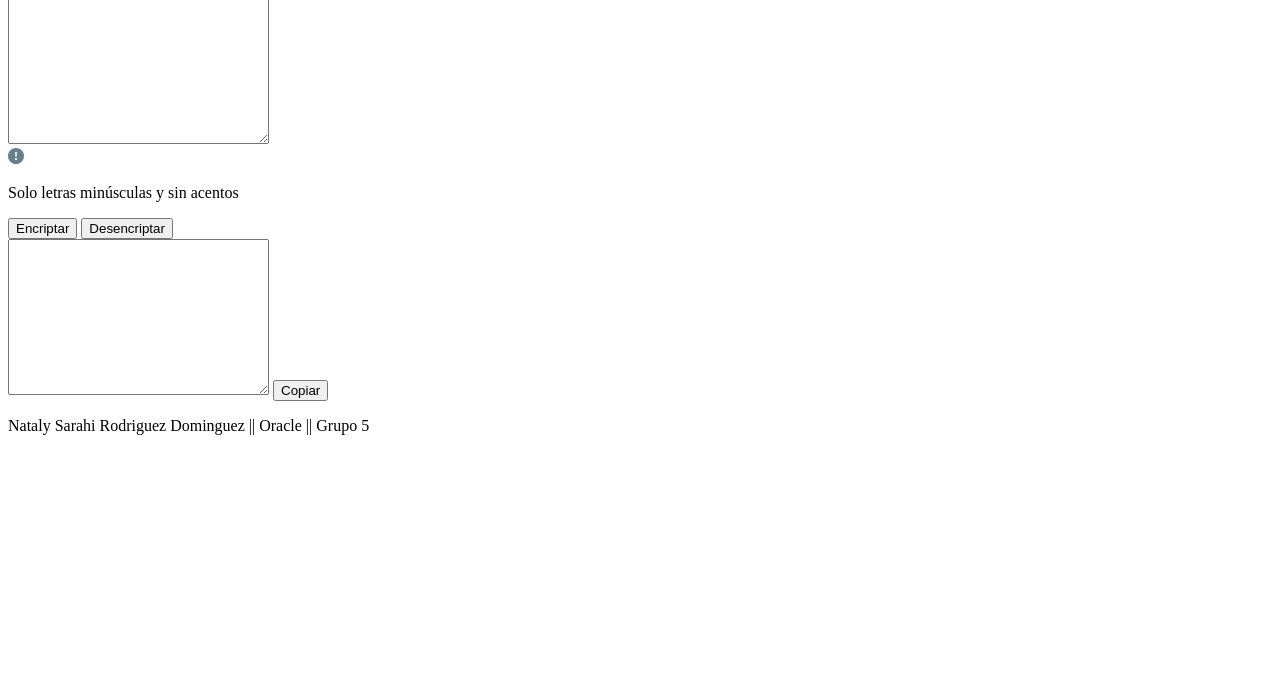
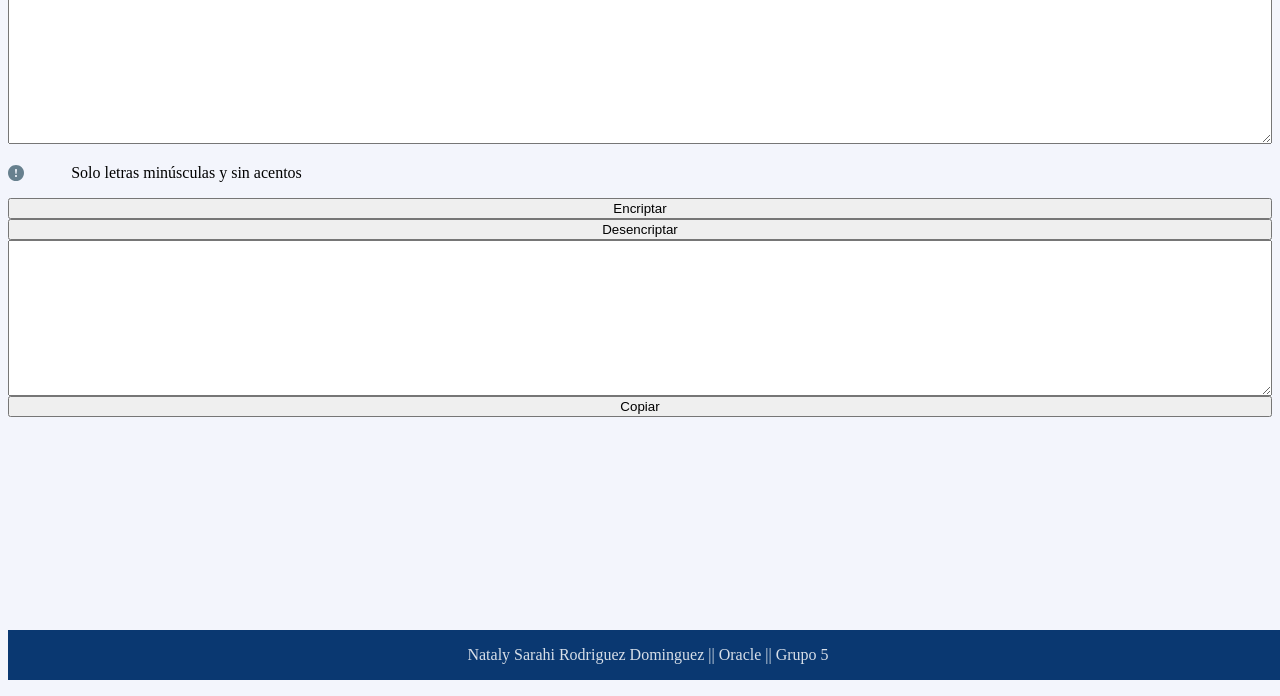
Before and after one commit to sarahdelaroda/EncriptadorOracle, a plain HTML site: page index.html in a window 1280 px wide. Shown: the part 120-816 px from the top of the page. Drawn offline with Linux system fonts and the light colour scheme.

Commit message:
Maquetacion de version telefono

```diff
--- a/css/style.css
+++ b/css/style.css
@@ -0,0 +1,58 @@
+:root {
+    --fondo:#F3F5FC;
+    --primario:#0A3871;
+    --secundario:#D8DFE8;
+    --advertencia: #495057;
+}
+
+html {
+    font-size: 62.5%;
+    box-sizing: border-box; /* Hack para Box Model **/
+    /*scroll-snap-type: y mandatory;*/
+    min-height: 100vh
+}
+
+*, *:before, *:after {
+    box-sizing: inherit;
+}
+
+body{
+    background-color: var(--fondo);
+    font-size: 1.6rem;
+    min-height: 100vh;
+    overflow-x: hidden;
+}
+
+footer{
+    text-align: center;
+    position: fixed;
+    bottom:0;
+    width: 100%;
+    background-color: var(--primario);
+    color:var(--secundario);
+}
+
+.instrucciones{
+    display: grid;
+    grid-template-columns: 5% 95%
+}
+
+.img-warning{
+   display: flex;
+   align-items: center; /*Centrar verticalmente cuando se activa flex*/
+   /* justify-content: center; Centrar horizontalmente cuando se activa flex*/
+}
+
+.resultados-area{
+    display:flex;
+    flex-direction: column;
+}
+
+.botones{
+    display: flex;
+    flex-direction: column;
+}
+
+.ingresara{
+    width: 100%;;
+}
--- a/index.html
+++ b/index.html
@@ -19,12 +19,12 @@
             <div class="contenedor">
                 <!--Seccion donde se lee el codigo-->
                 <div>
-                <textarea name="" id="" cols="30" rows="10"></textarea>
+                    <textarea class="ingresara" name="" id="" cols="30" rows="10"></textarea>
                 </div>
                 <!--Seccion donde se encuentran los botones-->
                 <div>
                     <div class="instrucciones">
-                    <div>
+                        <div class="img-warning">
                             <svg width="16" height="16" viewBox="0 0 16 16" fill="none" xmlns="http://www.w3.org/2000/svg">
                             <path d="M16 8C16 10.1217 15.1571 12.1566 13.6569 13.6569C12.1566 15.1571 10.1217 16 8 16C5.87827 16 3.84344 15.1571 2.34315 13.6569C0.842855 12.1566 0 10.1217 0 8C0 5.87827 0.842855 3.84344 2.34315 2.34315C3.84344 0.842855 5.87827 0 8 0C10.1217 0 12.1566 0.842855 13.6569 2.34315C15.1571 3.84344 16 5.87827 16 8ZM8 4C7.87361 4.00007 7.74863 4.02662 7.63312 4.07793C7.51761 4.12924 7.41413 4.20418 7.32934 4.29791C7.24456 4.39165 7.18035 4.5021 7.14084 4.62217C7.10134 4.74223 7.08743 4.86923 7.1 4.995L7.45 8.502C7.46176 8.63977 7.5248 8.76811 7.62664 8.86164C7.72849 8.95516 7.86173 9.00705 8 9.00705C8.13827 9.00705 8.27151 8.95516 8.37336 8.86164C8.4752 8.76811 8.53824 8.63977 8.55 8.502L8.9 4.995C8.91257 4.86923 8.89866 4.74223 8.85915 4.62217C8.81965 4.5021 8.75544 4.39165 8.67066 4.29791C8.58587 4.20418 8.48239 4.12924 8.36688 4.07793C8.25137 4.02662 8.12639 4.00007 8 4ZM8.002 10C7.73678 10 7.48243 10.1054 7.29489 10.2929C7.10736 10.4804 7.002 10.7348 7.002 11C7.002 11.2652 7.10736 11.5196 7.29489 11.7071C7.48243 11.8946 7.73678 12 8.002 12C8.26722 12 8.52157 11.8946 8.70911 11.7071C8.89664 11.5196 9.002 11.2652 9.002 11C9.002 10.7348 8.89664 10.4804 8.70911 10.2929C8.52157 10.1054 8.26722 10 8.002 10Z" fill="#67808E"/>
                             </svg>
@@ -39,7 +39,7 @@
                     </div>
                 </div>
                 <!--Seccion para mostrar resultados-->
-            <div>
+                <div class="resultados-area">
                     <textarea name="" id="" cols="30" rows="10"></textarea>
                     <input type="submit" value="Copiar">
                 </div>
```
Lines whose indentation alone changed are shown as unchanged.
